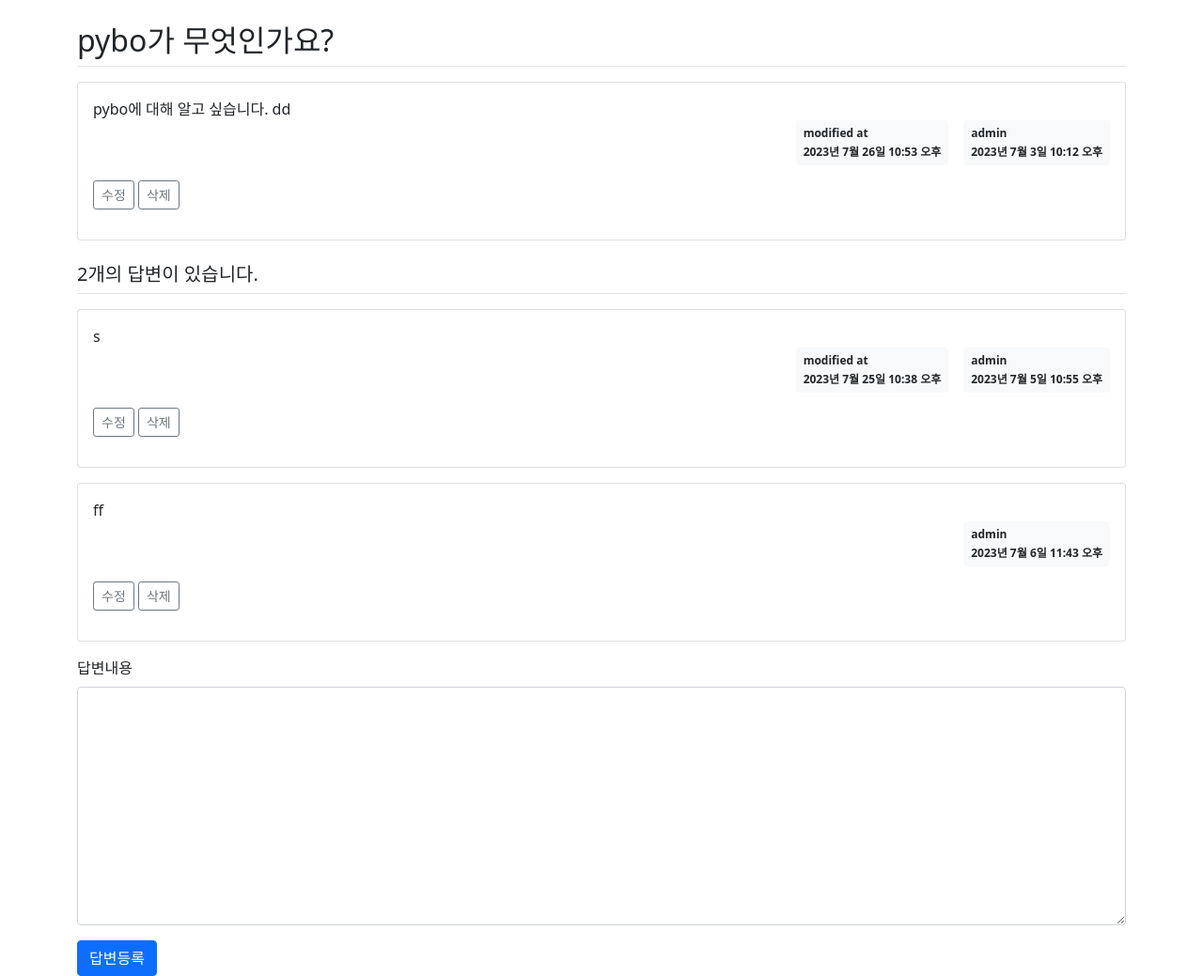
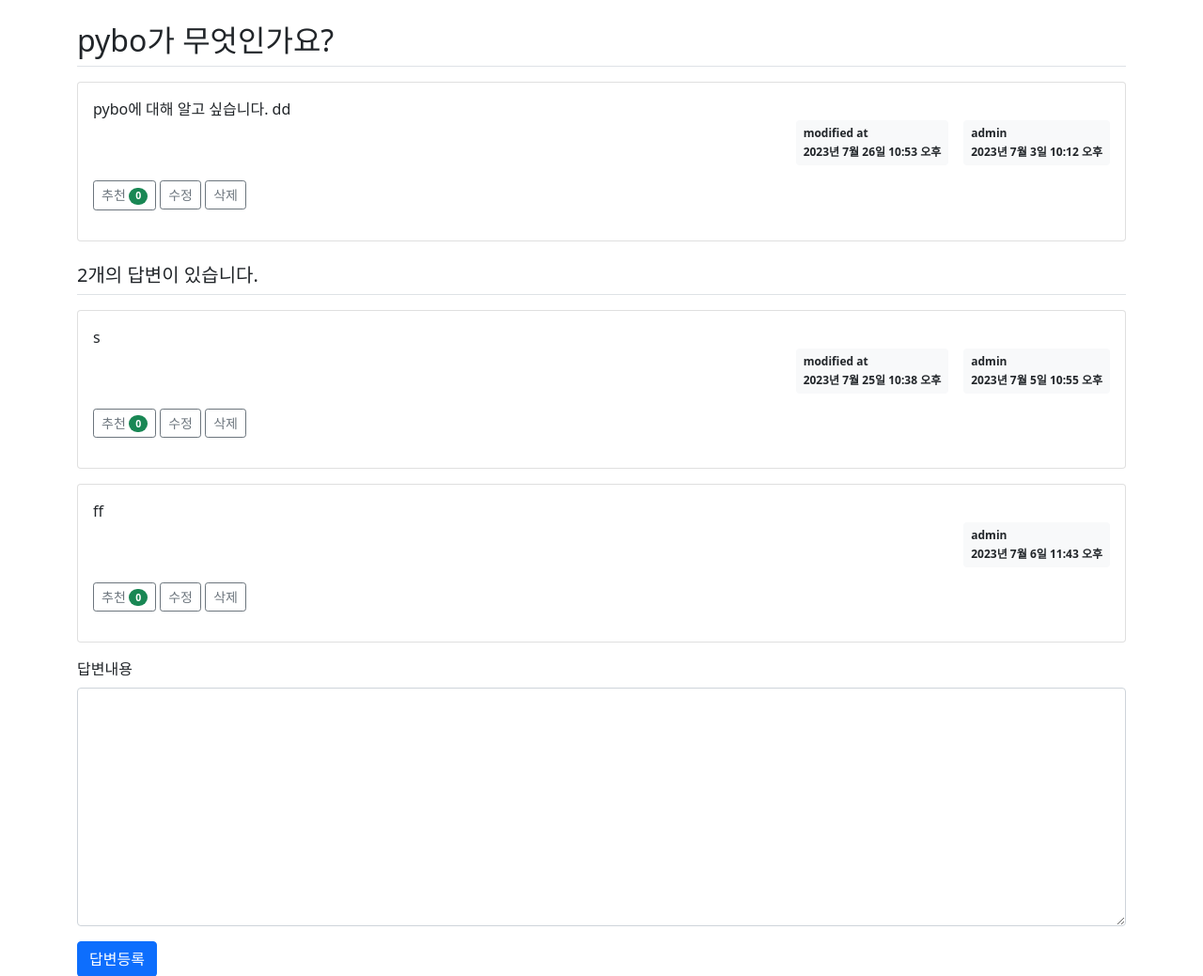
Before and after one commit to wonderfultruffle/django_pybo, a Django app: page /pybo/answer/create/5/ in a window 1280 px wide. Shown: the part 57-1096 px from the top of the page at 94% size. Run offline with Django 4.2, Linux system fonts and the light colour scheme; a user stored in the database is signed in; data comes from the database, SQL or seed files in the repository; both versions use the stored data as it was after the commit; some libraries are stand-ins or nearby versions.

Commit message:
jump-to-django_311~12:reverse access, a_tag_scroll

```diff
--- a/pybo/models.py
+++ b/pybo/models.py
@@ -5,16 +5,18 @@ from django.contrib.auth.models import User
 class Question(models.Model):
     subject = models.CharField(max_length=200)
     content = models.TextField()
-    author = models.ForeignKey(User, on_delete=models.CASCADE)
+    author = models.ForeignKey(User, on_delete=models.CASCADE, related_name="quthor_question")
     create_date = models.DateTimeField()
     modify_date = models.DateTimeField(null=True, blank=True)
+    voter = models.ManyToManyField(User, related_name="voter_question")
 
     def __str__(self):
         return self.subject
 
 class Answer(models.Model):
-    question = models.ForeignKey(Question, on_delete=models.CASCADE)
+    question = models.ForeignKey(Question, on_delete=models.CASCADE, )
     content = models.TextField()
-    author = models.ForeignKey(User, on_delete=models.CASCADE)
+    author = models.ForeignKey(User, on_delete=models.CASCADE, related_name="author_answer")
     create_date = models.DateTimeField()
     modify_date = models.DateTimeField(null=True, blank=True)
+    voter = models.ManyToManyField(User, related_name="voter_answer")
--- a/pybo/urls.py
+++ b/pybo/urls.py
@@ -12,4 +12,6 @@ urlpatterns = [
     path("question/delete/<int:question_id>/", question_views.question_delete, name="question_delete"),
     path("answer/modify/<int:answer_id>/", answer_views.answer_modify, name="answer_modify"),
     path("answer/delete/<int:answer_id>/", answer_views.answer_delete, name="answer_delete"),
+    path("question/vote/<int:question_id>/", question_views.question_vote, name="question_vote"),
+    path("answer/vote/<int:answer_id>/", answer_views.answer_vote, name="answer_vote"),
 ]
--- a/pybo/views/answer_views.py
+++ b/pybo/views/answer_views.py
@@ -1,4 +1,4 @@
-from django.shortcuts import render, get_object_or_404, redirect
+from django.shortcuts import render, get_object_or_404, redirect, resolve_url
 from django.utils import timezone
 from ..models import Question, Answer
 from ..forms import AnswerForm
@@ -19,7 +19,8 @@ def answer_create(request, question_id):
             answer.create_date = timezone.now()
             answer.question = question
             answer.save()
-            return redirect("pybo:detail", question_id=question_id)
+            # return redirect("pybo:detail", question_id=question_id)
+            return redirect(f"{resolve_url('pybo:detail', question_id=answer.question_id)}#answer_{answer.id}")
     else:
         # return HttpResponseNotAllowed("Only POST is passible.")
         form = AnswerForm()
@@ -47,8 +48,19 @@ def answer_modify(request, answer_id):
             answer = form.save(commit=False)
             answer.modify_date = timezone.now()
             answer.save()
-            return redirect("pybo:detail", question_id=answer.question.id)
+            # return redirect("pybo:detail", question_id=answer.question.id)
+            return redirect(f"{resolve_url('pybo:detail', question_id=answer.question_id)}#answer_{answer.id}")
     else:
         form = AnswerForm(instance=answer)
     context = {"answer": answer, "form": form}
     return render(request, "pybo/answer_form.html", context)
+
+@login_required(login_url="common:login")
+def answer_vote(request, answer_id):
+    answer = get_object_or_404(Answer, pk=answer_id)
+    if request.user == answer.author:
+        messages.error(request, "본인이 작성한 글은 추천할 수 없습니다.")
+    else:
+        answer.voter.add(request.user)
+    # return redirect("pybo:detail", question_id=answer.question.id)
+    return redirect(f"{resolve_url('pybo:detail', question_id=answer.question_id)}#answer_{answer.id}")
--- a/templates/pybo/question_detail.html
+++ b/templates/pybo/question_detail.html
@@ -42,6 +42,10 @@
                 </div>
             </div>
             <div class="my-3">
+                <a href="javascript:void(0)" class="recommend btn btn-sm btn-outline-secondary" data-uri="{% url 'pybo:question_vote' question.id %}">
+                    추천
+                    <span class="badge rounded-pill bg-success">{{question.voter.count}}</span>
+                </a>
                 {% if request.user == question.author %}
                 <a href="{% url 'pybo:question_modify' question.id %}" class="btn btn-sm btn-outline-secondary">수정</a>
                 <a href="javascript:void(0)" class="delete btn btn-sm btn-outline-secondary" data-uri="{% url 'pybo:question_delete' question.id %}">삭제</a>
@@ -51,6 +55,7 @@
     </div>
     <h5 class="border-bottom my-3 py-2">{{question.answer_set.count}}개의 답변이 있습니다.</h5>
     {% for answer in question.answer_set.all %}
+    <a id="answer_{{answer.id}}"></a>
     <div class="card my-3">
         <div class="card-body">
             <div class="card-text" style="white-space: pre-line;">{{answer.content}}</div>
@@ -67,6 +72,10 @@
                 </div>
             </div>
             <div class="my-3">
+                <a href="javascript:void(0)" class="recommend btn btn-sm btn-outline-secondary" data-uri="{% url 'pybo:answer_vote' answer.id %}">
+                    추천
+                    <span class="badge rounded-pill bg-success">{{answer.voter.count}}</span>
+                </a>
                 {% if request.user == answer.author %}
                 <a href="{% url 'pybo:answer_modify' answer.id %}" class="btn btn-sm btn-outline-secondary">수정</a>
                 <a href="#" class="delete btn btn-sm btn-outline-secondary" data-uri="{% url 'pybo:answer_delete' answer.id %}">삭제</a>
@@ -108,5 +117,14 @@ Array.from(delete_elements).forEach(function(element){
         };
     });
 });
+
+const recommend_elements = document.getElementsByClassName("recommend");
+Array.from(recommend_elements).forEach(function(element){
+    element.addEventListener("click", function(){
+        if(confirm("정말 추천하시겠습니까?")){
+            location.href = this.dataset.uri;
+        };
+    });
+});
 </script>
 {% endblock %}
```
Also changed, not shown: pybo/views/question_views.py (+9 -0 lines), db.sqlite3, pybo/migrations/0004_answer_voter_question_voter_alter_answer_author_and_more.py (added).
